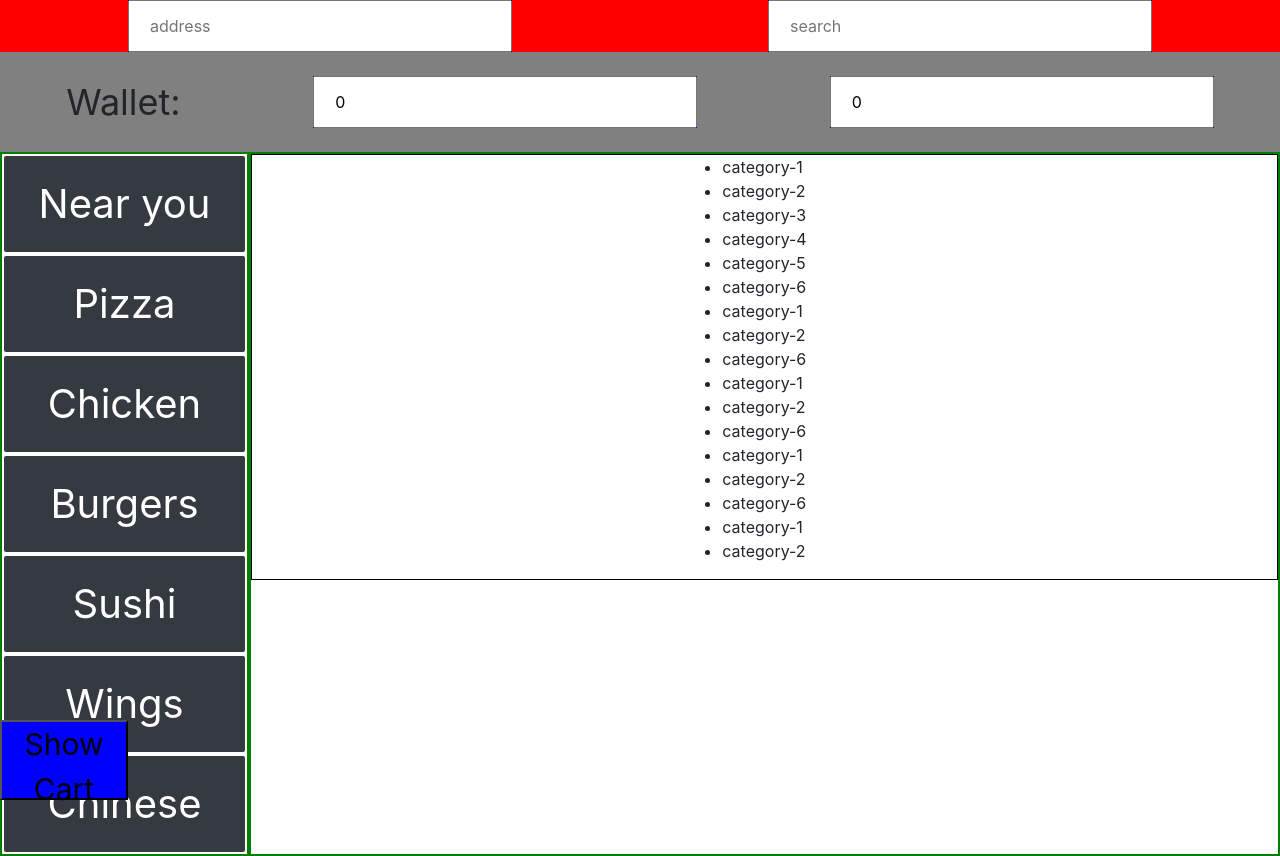
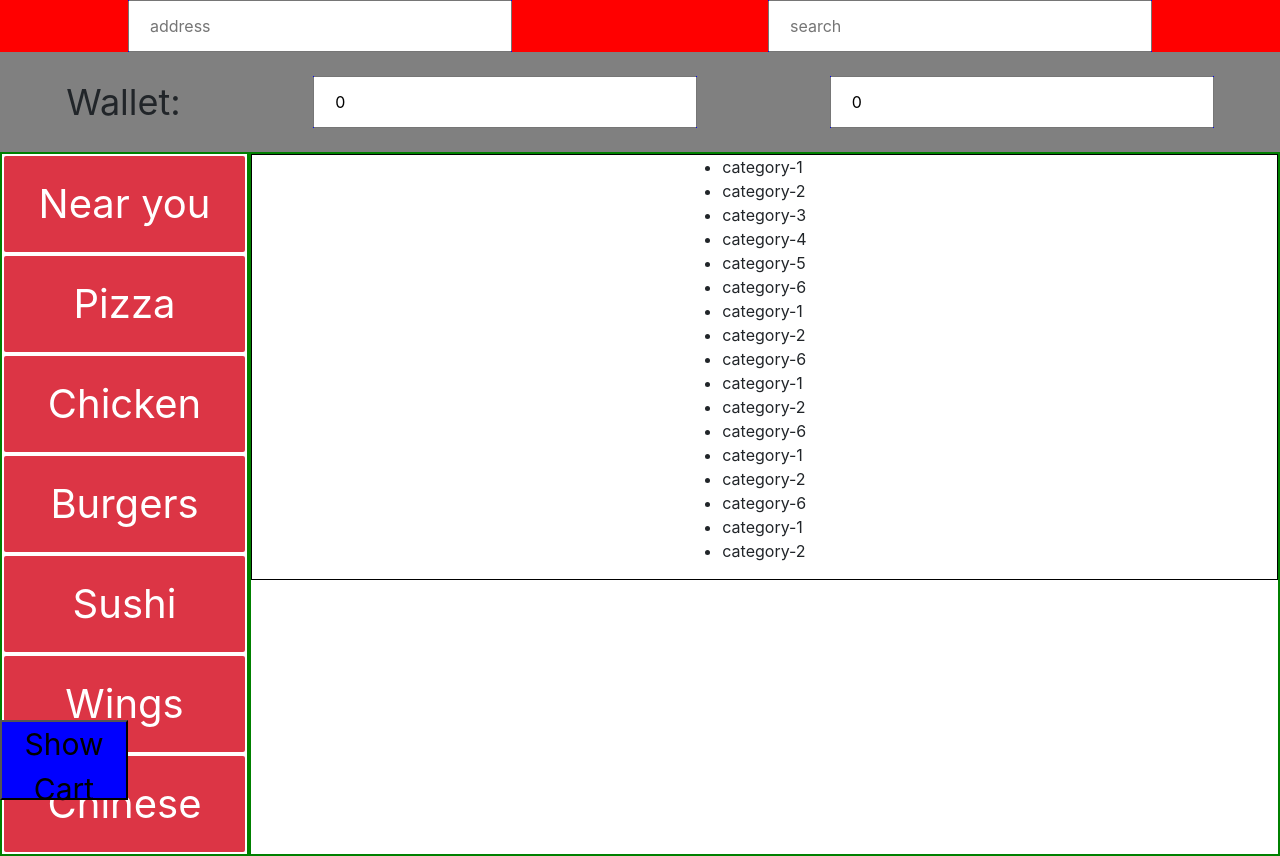
Before and after one commit to devin-efendy/comp3020-group-15, a React (Create React App) app: page / in a window 1280 px wide. Built offline with nearby package versions, Linux system fonts and the light colour scheme.

Commit message:
split up css files

```diff
--- a/src/App.js
+++ b/src/App.js
@@ -13,7 +13,7 @@ import Category from "./components/Category";
 
 import { RestaurantStub } from "./backend/RestaurantStub";
 import { DishStub } from "./backend/DishStub";
-
+import "./css/Category.css";
 class App extends React.Component {
   constructor() {
     super();
@@ -21,14 +21,7 @@ class App extends React.Component {
   }
 
   render() {
-    //added by Daniel, in progress
-    const categoriesStyle = {
-      border: "2px solid green",
-      float: "left",
-      clear: "none",
-      width: "250px"
-    };
-    const mainSection = {
+    const mainSection={
       border: "2px solid green",
       float: "left",
       clear: "none",
@@ -39,7 +32,7 @@ class App extends React.Component {
         <Header />
         <Wallet />
         <div className="Main__Container">
-          <div style={categoriesStyle}>
+          <div className="categories">
             <Category />
           </div>
           <div style={mainSection}>
--- a/src/components/sub_category.js
+++ b/src/components/SubCategory.js
@@ -1,20 +1,11 @@
 import React, { Component } from "react";
-
+import '../css/SubCategory.css';
 class SubCategory extends Component {
     render() {
-        const style = {
-            fontSize: "40px",
-            color: "white",
-            borderColor: "white",
-            border: "2px solid",
-            width: "245px",
-            height:"100px"
-        }
         return (
             <React.Fragment>
-                <button type="button" className={this.props.category.btnColor}
+                <button type="button" className={"buttonStyle"+" "+this.props.category.btnColor}
                     id={this.props.category.id}
-                    style={style}
                     onClick={() => {
                         this.props.onClick(this.props.category.content);
                         this.props.onColorChange(this.props.category.id);
--- a/src/components/category.js
+++ b/src/components/category.js
@@ -1,20 +1,17 @@
 import React, { Component } from "react";
-import SubCategory from "./Sub_category";
+import SubCategory from "./SubCategory";
 class Category extends Component {
-    //redColor = "btn btn-danger btn-outline-dark btn-lg col-md-2";
-    //blackColor = "btn btn-dark btn-outline-dark btn-lg col-md-2";
-    //btn-outline-dark
     redColor = "btn btn-danger";
     blackColor = "btn btn-dark";
     state = {
         categories: [
-            { id: 1, content: "Near you", btnColor: this.blackColor },
-            { id: 2, content: "Pizza", btnColor: this.blackColor },
-            { id: 3, content: "Chicken", btnColor: this.blackColor },
-            { id: 4, content: "Burgers", btnColor: this.blackColor },
-            { id: 5, content: "Sushi", btnColor: this.blackColor },
-            { id: 6, content: "Wings", btnColor: this.blackColor },
-            { id: 7, content: "Chinese", btnColor: this.blackColor }
+            { id: 1, content: "Near you", btnColor: this.redColor },
+            { id: 2, content: "Pizza", btnColor: this.redColor },
+            { id: 3, content: "Chicken", btnColor: this.redColor },
+            { id: 4, content: "Burgers", btnColor: this.redColor },
+            { id: 5, content: "Sushi", btnColor: this.redColor },
+            { id: 6, content: "Wings", btnColor: this.redColor },
+            { id: 7, content: "Chinese", btnColor: this.redColor }
         ],
     };
 
@@ -27,13 +24,13 @@ class Category extends Component {
     handleColor = (id) => {
         const resetColor = () => {
             const categories = [...this.state.categories];
-            categories.map(category => category.btnColor = this.blackColor);
+            categories.map(category => category.btnColor = this.redColor);
             this.setState({ categories: categories });
         }
         resetColor();
         const categories = [...this.state.categories];
         //we changed the specific id button
-        categories[id - 1].btnColor = this.redColor;
+        categories[id - 1].btnColor = this.blackColor;
         this.setState({ categories: categories });
     }
 
--- /dev/null
+++ b/src/css/Category.css
@@ -0,0 +1,6 @@
+.categories{
+    border: solid green 2px;
+    float: left;
+    clear: none;
+    width: 250px;
+};
--- /dev/null
+++ b/src/css/SubCategory.css
@@ -0,0 +1,8 @@
+/*This is for a button*/
+.buttonStyle{
+    font-size: 40px !important;
+    color:#ffffff !important;
+    border: 2px solid white !important;
+    width: 245px;
+    height: 100px;
+}
--- /dev/null
+++ b/src/css/mainSection.css
@@ -0,0 +1,6 @@
+.mainSection{
+    border: 2px solid green;
+    float: left;
+    clear: none;
+    width: 1450px;
+}
```
Also changed, not shown: src/css/Sub_category.css (deleted, +0 -8 lines).
